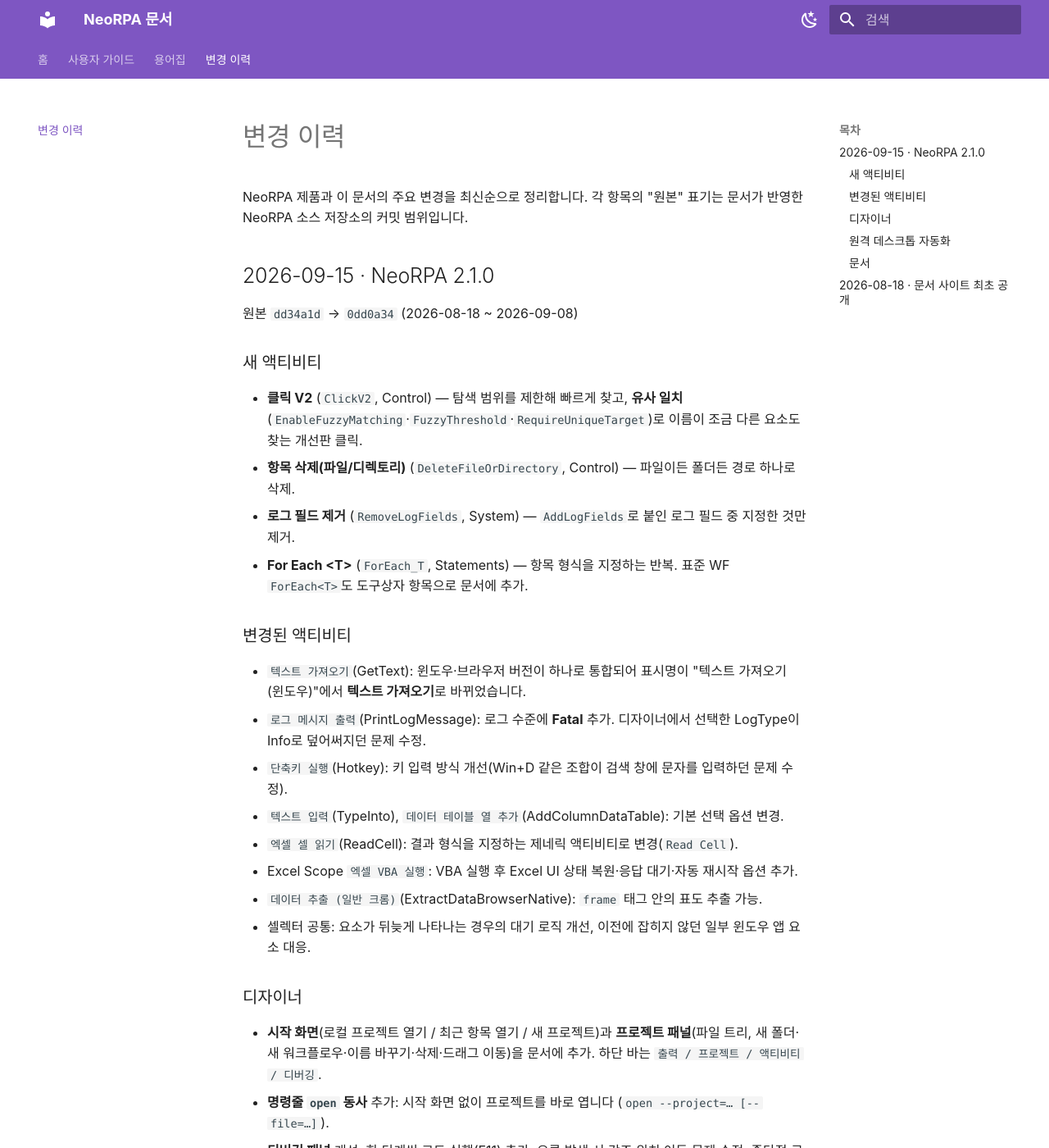
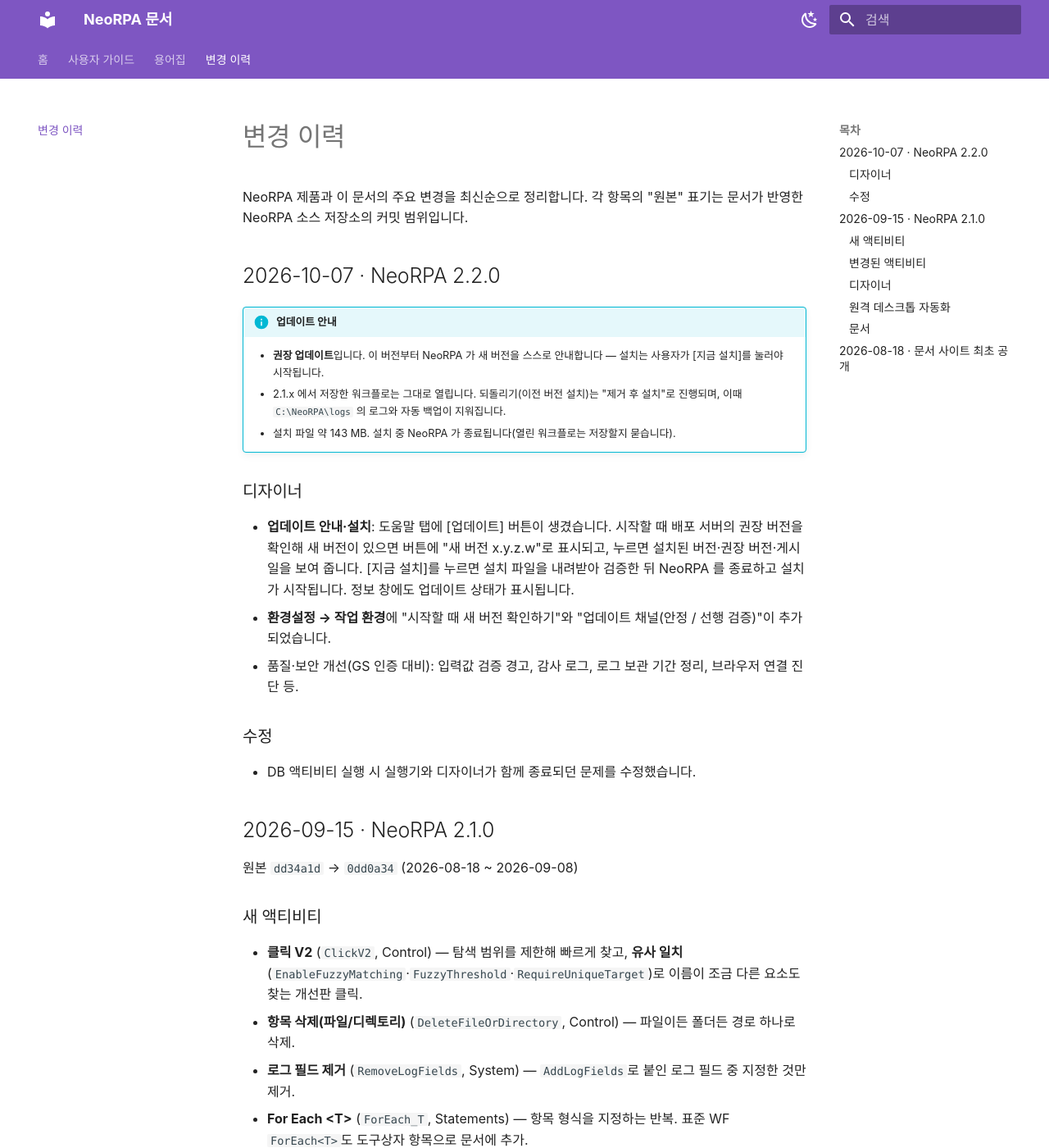
Before and after one commit to DxSolutions1/neorpa-docs, an MkDocs documentation site: the page built from docs/changelog.md, in a window 1280 px wide and 1400 px high. Shown: the whole window at 82% size. Built offline with MkDocs 1.6.1 and Material for MkDocs 9.7.7, drawn with Linux system fonts in a browser that asks for light colours.

Commit message:
변경 이력: NeoRPA 2.2.0 — 앱 내 업데이트 안내·설치
앱의 [릴리스 노트] 버튼이 여는 앵커(#v2-2-0) 추가. 업데이트 안내 블록(권장/필수·호환성·크기) 형식 도입.

Co-Authored-By: Claude Fable 5.1 <noreply@anthropic.com>
Claude-Session: https://claude.ai/code/session_01PUSqhDokEVUZk2ivEPKrvJ

```diff
--- a/docs/changelog.md
+++ b/docs/changelog.md
@@ -1,6 +1,23 @@
 # 변경 이력
 
 NeoRPA 제품과 이 문서의 주요 변경을 최신순으로 정리합니다. 각 항목의 "원본" 표기는 문서가 반영한 NeoRPA 소스 저장소의 커밋 범위입니다.
+
+## 2026-10-07 · NeoRPA 2.2.0 { #v2-2-0 }
+
+!!! info "업데이트 안내"
+    - **권장 업데이트**입니다. 이 버전부터 NeoRPA 가 새 버전을 스스로 안내합니다 — 설치는 사용자가 [지금 설치]를 눌러야 시작됩니다.
+    - 2.1.x 에서 저장한 워크플로는 그대로 열립니다. 되돌리기(이전 버전 설치)는 "제거 후 설치"로 진행되며, 이때 `C:\NeoRPA\logs` 의 로그와 자동 백업이 지워집니다.
+    - 설치 파일 약 143 MB. 설치 중 NeoRPA 가 종료됩니다(열린 워크플로는 저장할지 묻습니다).
+
+### 디자이너
+
+- **업데이트 안내·설치**: 도움말 탭에 [업데이트] 버튼이 생겼습니다. 시작할 때 배포 서버의 권장 버전을 확인해 새 버전이 있으면 버튼에 "새 버전 x.y.z.w"로 표시되고, 누르면 설치된 버전·권장 버전·게시일을 보여 줍니다. [지금 설치]를 누르면 설치 파일을 내려받아 검증한 뒤 NeoRPA 를 종료하고 설치가 시작됩니다. 정보 창에도 업데이트 상태가 표시됩니다.
+- **환경설정 → 작업 환경**에 "시작할 때 새 버전 확인하기"와 "업데이트 채널(안정 / 선행 검증)"이 추가되었습니다.
+- 품질·보안 개선(GS 인증 대비): 입력값 검증 경고, 감사 로그, 로그 보관 기간 정리, 브라우저 연결 진단 등.
+
+### 수정
+
+- DB 액티비티 실행 시 실행기와 디자이너가 함께 종료되던 문제를 수정했습니다.
 
 ## 2026-09-15 · NeoRPA 2.1.0 { #v2-1-0 }
 
```
